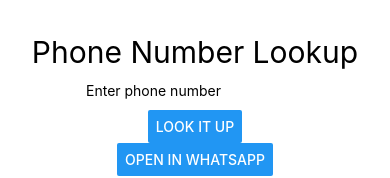
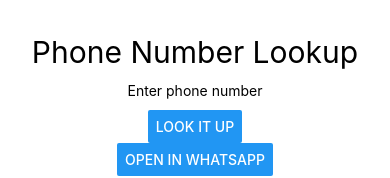
Before and after one commit to gotlougit/phone_nums_reactnative, a React Native app: screen / in a window 390 px wide. Shown: the part 349-527 px from the top of the page. Built offline with nearby package versions, Linux system fonts and the light colour scheme.

Commit message:
Center text input

```diff
--- a/App.js
+++ b/App.js
@@ -116,7 +116,7 @@
 	return (
 		<View style={styles.container}>
 			<Text style={{fontSize: 30}}>Phone Number Lookup</Text>
-			<TextInput autoComplete='tel-national' keyboardType='phone-pad' textContentType='telephoneNumber' maxLength={10} style={{height: 40}} placeholder="Enter phone number" onChangeText={newText => setText(newText)} defaultValue={text} />
+			<TextInput autoComplete='tel-national' keyboardType='phone-pad' textContentType='telephoneNumber' maxLength={10} style={styles.input} placeholder="Enter phone number" onChangeText={newText => setText(newText)} defaultValue={text} />
 			<Text>{name}</Text>
 			<Button style={styles.button} title='Look It Up' onPress={() => lookUpNumber(text, refresh)}/>
 			<Button style={styles.button} title='Open in WhatsApp' onPress={() => openInWhatsApp(text, refresh)}/>
@@ -150,4 +150,8 @@
 		borderRadius: 25,
 		alignItems: "center",
 	},
+	input: {
+		height: 40,
+		textAlign: 'center',
+	},
 });
```
